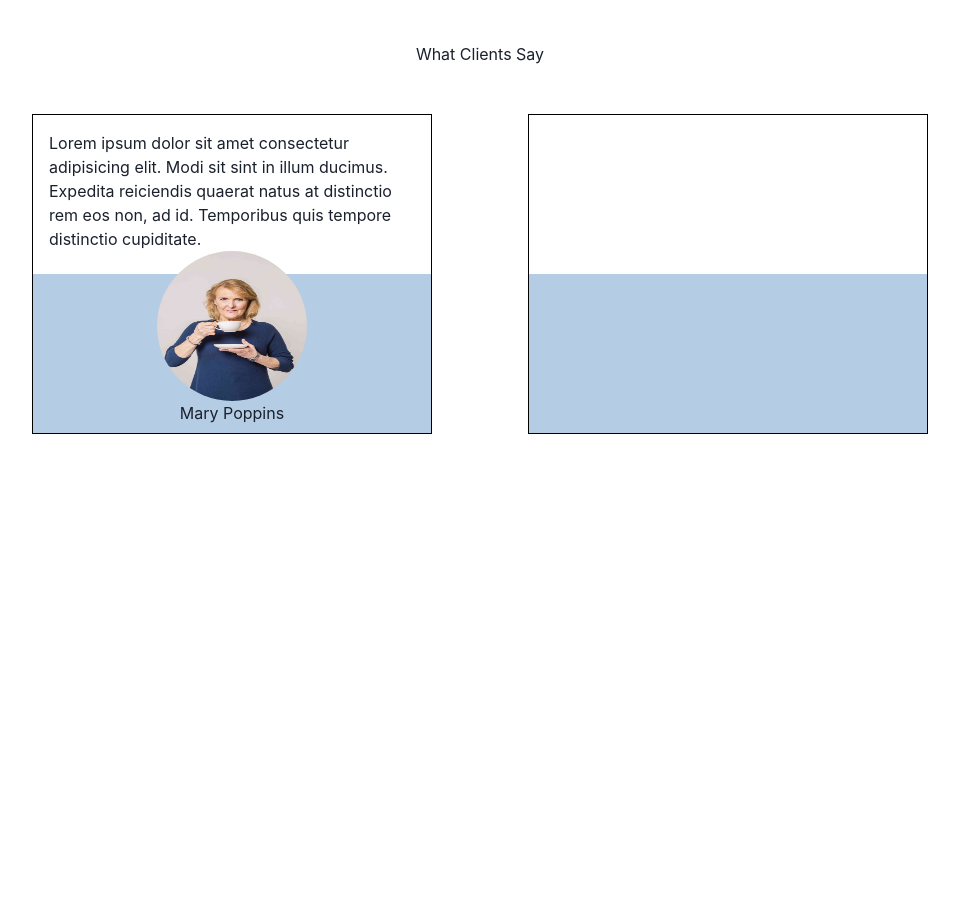
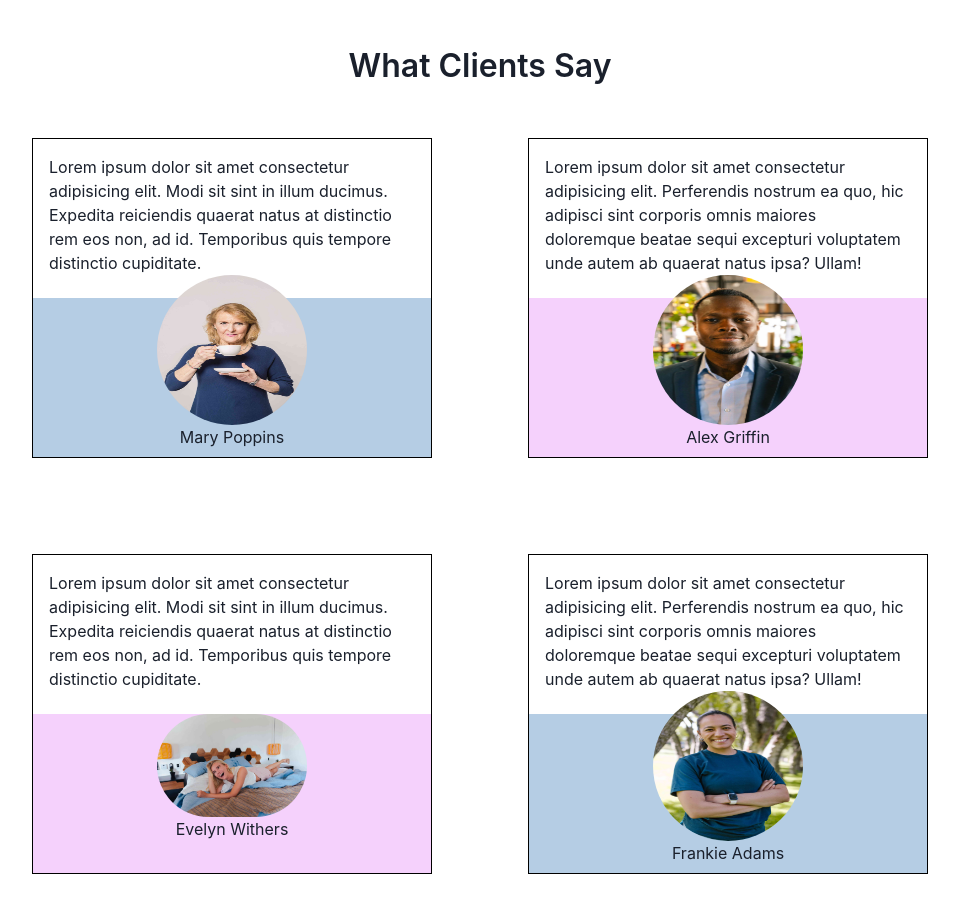
Before and after one commit to muratcan-yuksel/exampleTwo, a React (Vite) app: page / in a window 1280 px wide. Shown: the part 2760-3672 px from the top of the page, without its empty margins (160-1119 px from the left). Before the commit the page ends 3242 px from the top, so only its background shows below. Built offline with nearby package versions, Linux system fonts and the light colour scheme.

Commit message:
added the rest of testimonials

```diff
--- a/src/components/Testimonials.jsx
+++ b/src/components/Testimonials.jsx
@@ -2,12 +2,16 @@ import React from "react";
 import "../styles/testimonials.css";
 import { Image } from "@chakra-ui/react";
 import testimonial1 from "../assets/testimonialImg1.jpg";
+import testimonial2 from "../assets/testimonialImg2.jpg";
+import testimonial3 from "../assets/testimonialImg3.jpg";
+import testimonial4 from "../assets/testimonialImg4.jpg";
 
 const Testimonials = () => {
   return (
     <div id="testimonialsComponentContainer">
       <h1 id="testimonialsTitle">What Clients Say</h1>
       <div id="testimonialContainer">
+        {/* testimonial */}
         <div className="testimonial">
           <p className="testimonialText">
             Lorem ipsum dolor sit amet consectetur adipisicing elit. Modi sit
@@ -16,18 +20,48 @@ const Testimonials = () => {
             cupiditate.
           </p>
           <div className="testimonialImgContainer">
-            <Image
-              borderRadius="full"
-              boxSize="150px"
-              src={testimonial1}
-              alt="Segun Adebayo"
-            />
+            <Image borderRadius="full" boxSize="150px" src={testimonial1} />
             <p className="testimonialName">Mary Poppins</p>
           </div>
         </div>
+        {/* testimonial */}
         <div className="testimonial">
-          <p className="testimonialText"></p>
-          <div className="testimonialImgContainer"></div>
+          <p className="testimonialText">
+            Lorem ipsum dolor sit amet consectetur adipisicing elit. Perferendis
+            nostrum ea quo, hic adipisci sint corporis omnis maiores doloremque
+            beatae sequi excepturi voluptatem unde autem ab quaerat natus ipsa?
+            Ullam!
+          </p>
+          <div className="testimonialImgContainer2ndColor">
+            <Image borderRadius="full" boxSize="150px" src={testimonial2} />
+            <p className="testimonialName">Alex Griffin</p>
+          </div>
+        </div>
+        {/* testimonial */}
+        <div className="testimonial">
+          <p className="testimonialText">
+            Lorem ipsum dolor sit amet consectetur adipisicing elit. Modi sit
+            sint in illum ducimus. Expedita reiciendis quaerat natus at
+            distinctio rem eos non, ad id. Temporibus quis tempore distinctio
+            cupiditate.
+          </p>
+          <div className="testimonialImgContainer2ndColor">
+            <Image borderRadius="full" boxSize="150px" src={testimonial3} />
+            <p className="testimonialName">Evelyn Withers</p>
+          </div>
+        </div>
+        {/* testimonial */}
+        <div className="testimonial">
+          <p className="testimonialText">
+            Lorem ipsum dolor sit amet consectetur adipisicing elit. Perferendis
+            nostrum ea quo, hic adipisci sint corporis omnis maiores doloremque
+            beatae sequi excepturi voluptatem unde autem ab quaerat natus ipsa?
+            Ullam!
+          </p>
+          <div className="testimonialImgContainer">
+            <Image borderRadius="full" boxSize="150px" src={testimonial4} />
+            <p className="testimonialName">Frankie Adams</p>
+          </div>
         </div>
       </div>
     </div>
--- a/src/styles/testimonials.css
+++ b/src/styles/testimonials.css
@@ -5,6 +5,8 @@
   align-items: center;
 }
 #testimonialsTitle {
+  font-weight: 600;
+  font-size: 2em;
 }
 #testimonialContainer {
   display: flex;
@@ -34,6 +36,15 @@
   justify-content: center;
   align-items: center;
 }
+.testimonialImgContainer2ndColor {
+  height: 50%;
+  width: 100%;
+  background-color: rgb(245, 209, 252);
+  display: flex;
+  flex-direction: column;
+  justify-content: center;
+  align-items: center;
+}
 .testimonialName {
   margin-bottom: 2em;
 }
```
